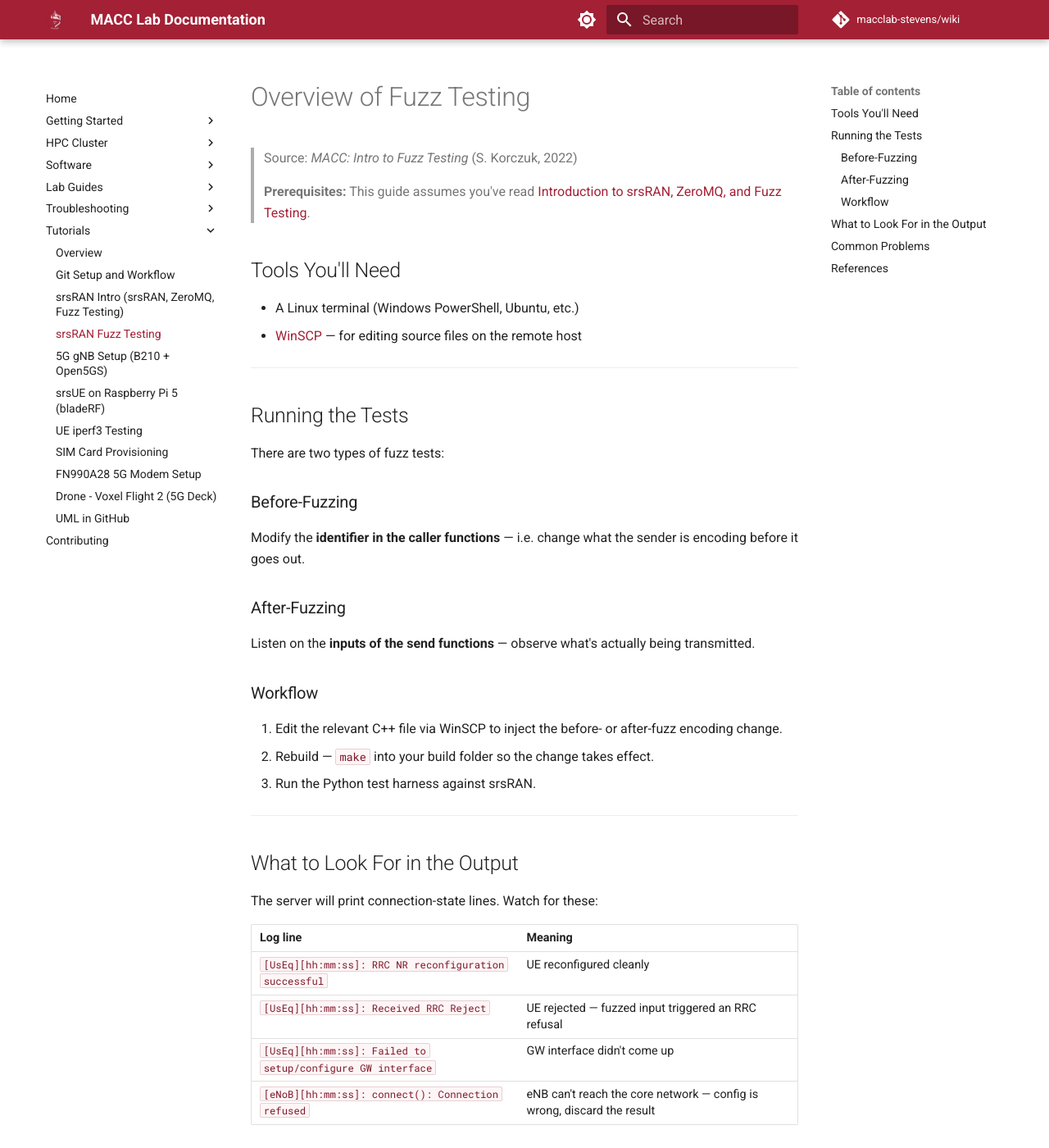
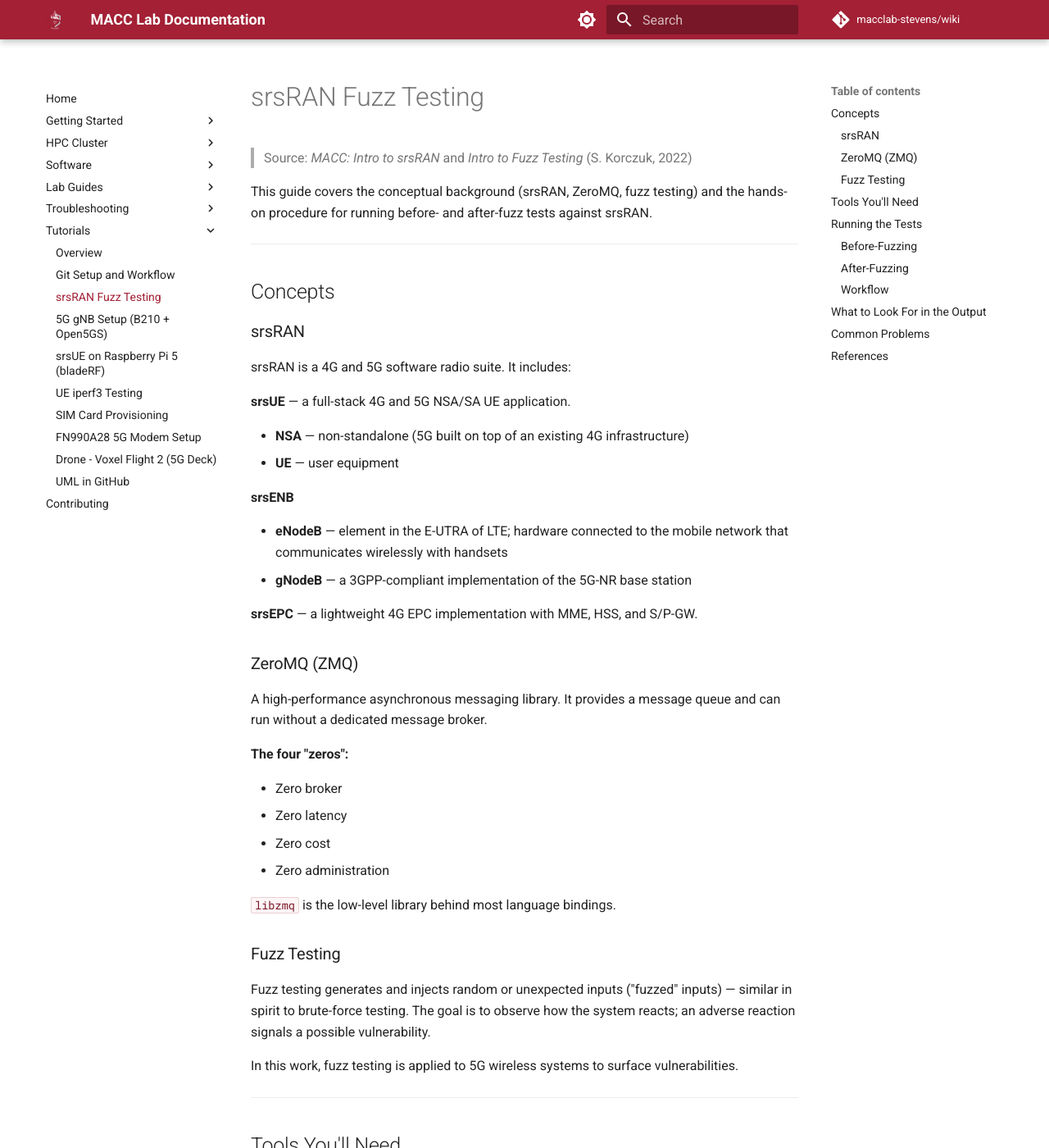
Before and after one commit to macclab-stevens/wiki, an MkDocs documentation site: the page built from docs/tutorials/srsran-fuzz-testing.md, in a window 1280 px wide and 1400 px high. Shown: the whole window at 82% size. Built offline with MkDocs 1.6.1 and Material for MkDocs 9.7.7, drawn with Linux system fonts in a browser that asks for light colours; comment, search, counter and statistics services are not loaded.

Commit message:
docs: merge srsRAN intro into single fuzz testing tutorial

```diff
--- a/docs/tutorials/srsran-fuzz-testing.md
+++ b/docs/tutorials/srsran-fuzz-testing.md
@@ -1,8 +1,49 @@
-# Overview of Fuzz Testing
+# srsRAN Fuzz Testing
 
-> Source: *MACC: Intro to Fuzz Testing* (S. Korczuk, 2022)
+> Source: *MACC: Intro to srsRAN* and *Intro to Fuzz Testing* (S. Korczuk, 2022)
 
-> **Prerequisites:** This guide assumes you've read [Introduction to srsRAN, ZeroMQ, and Fuzz Testing](srsran-intro.md).
+This guide covers the conceptual background (srsRAN, ZeroMQ, fuzz testing) and the hands-on procedure for running before- and after-fuzz tests against srsRAN.
+
+---
+
+## Concepts
+
+### srsRAN
+
+srsRAN is a 4G and 5G software radio suite. It includes:
+
+**srsUE** — a full-stack 4G and 5G NSA/SA UE application.
+
+- **NSA** — non-standalone (5G built on top of an existing 4G infrastructure)
+- **UE** — user equipment
+
+**srsENB**
+
+- **eNodeB** — element in the E-UTRA of LTE; hardware connected to the mobile network that communicates wirelessly with handsets
+- **gNodeB** — a 3GPP-compliant implementation of the 5G-NR base station
+
+**srsEPC** — a lightweight 4G EPC implementation with MME, HSS, and S/P-GW.
+
+### ZeroMQ (ZMQ)
+
+A high-performance asynchronous messaging library. It provides a message queue and can run without a dedicated message broker.
+
+**The four "zeros":**
+
+- Zero broker
+- Zero latency
+- Zero cost
+- Zero administration
+
+`libzmq` is the low-level library behind most language bindings.
+
+### Fuzz Testing
+
+Fuzz testing generates and injects random or unexpected inputs ("fuzzed" inputs) — similar in spirit to brute-force testing. The goal is to observe how the system reacts; an adverse reaction signals a possible vulnerability.
+
+In this work, fuzz testing is applied to 5G wireless systems to surface vulnerabilities.
+
+---
 
 ## Tools You'll Need
 
--- a/mkdocs.yml
+++ b/mkdocs.yml
@@ -81,7 +81,6 @@ nav:
   - Tutorials:
       - Overview: tutorials/index.md
       - Git Setup and Workflow: tutorials/git-workflow.md
-      - srsRAN Intro (srsRAN, ZeroMQ, Fuzz Testing): tutorials/srsran-intro.md
       - srsRAN Fuzz Testing: tutorials/srsran-fuzz-testing.md
       - 5G gNB Setup (B210 + Open5GS): tutorials/5g-gnb-b210-open5gs.md
       - srsUE on Raspberry Pi 5 (bladeRF): tutorials/srsue-rpi5-bladerf.md
```
Also changed, not shown: docs/tutorials/srsran-intro.md (deleted, +0 -62 lines).
